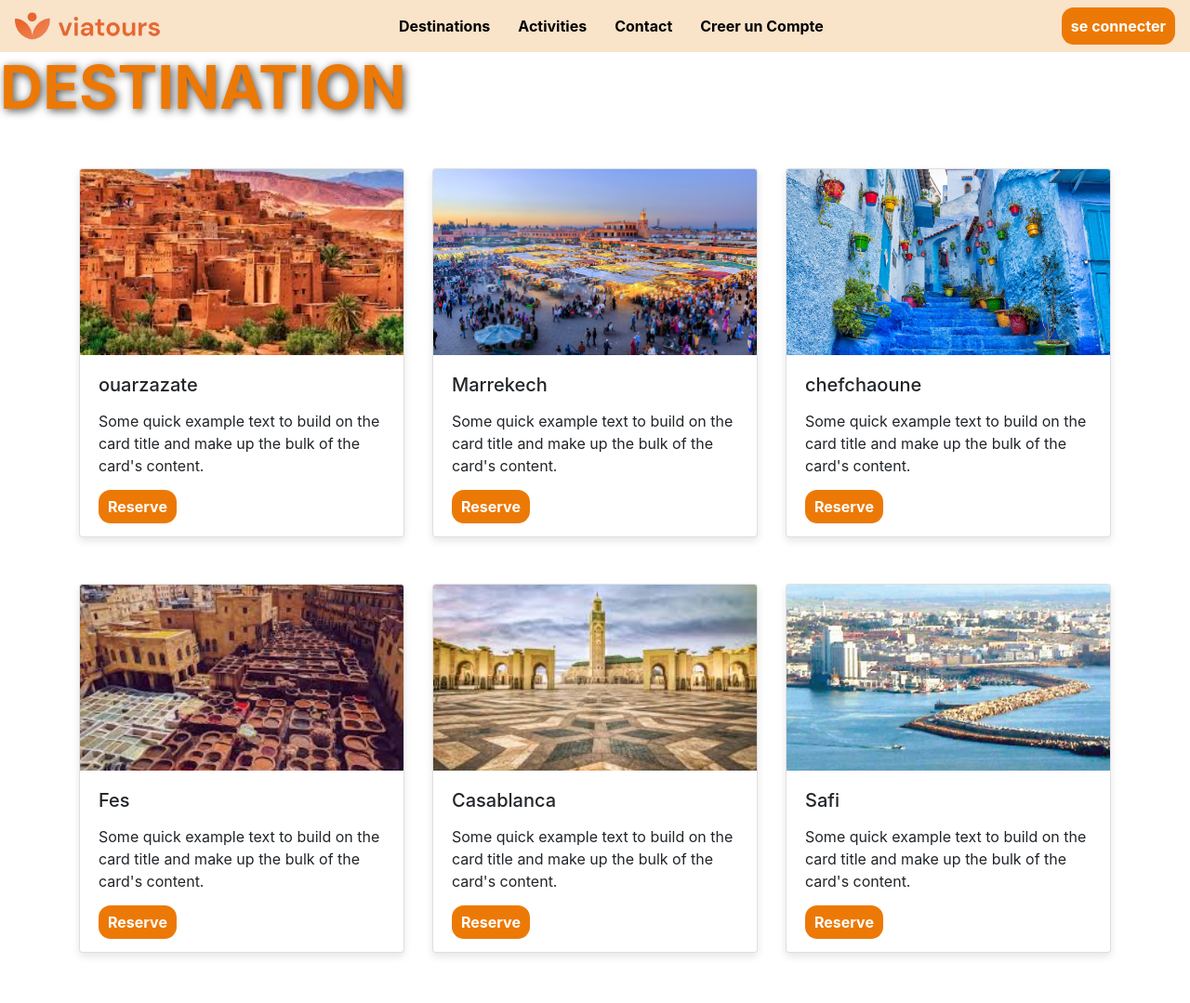
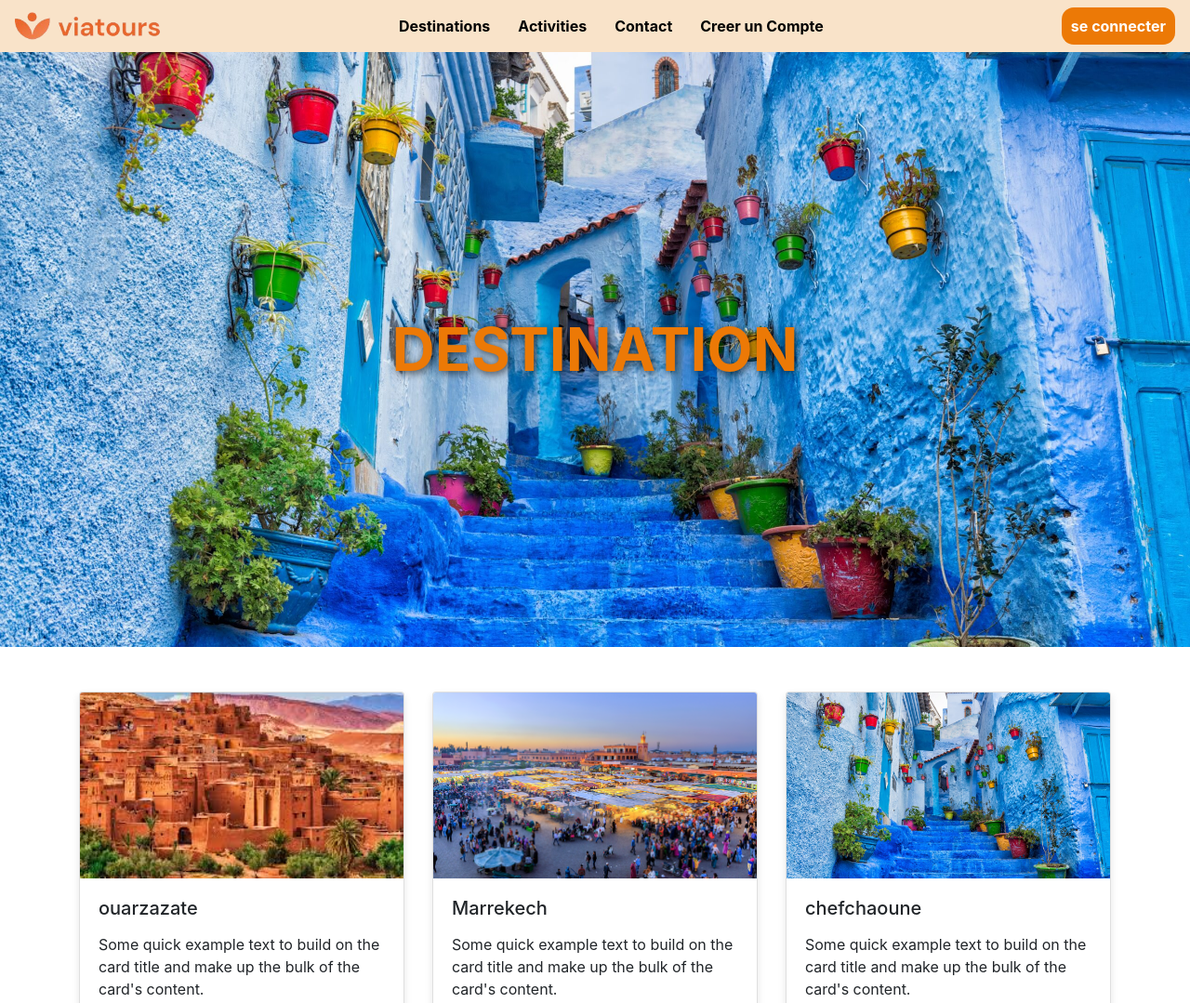
Before and after one commit to khalidboumaghdar/Enaa_Brief_2__Agence_de_voyage_partie_2, a plain HTML site: page Destination/destination.html in a window 1280 px wide. Shown: the top 1079 px of the page at 93% size. Drawn offline with nearby package versions, Linux system fonts and the light colour scheme.

```diff
--- a/Destination/destination.css
+++ b/Destination/destination.css
@@ -83,3 +83,20 @@
 .card-body p {
     margin-bottom: 20px;
 }
+
+
+.card .btn-primary {
+  background-color: rgb(236, 121, 6);
+  border-color:rgb(236, 121, 6);
+  color: white;
+}
+.tswira {
+background-image: url(image/milad-alizadeh-JibMa0FbyHw-unsplash-scaled.jpg);
+height: 80vh;
+width: 100%;
+background-size: cover;
+background-position: center;
+display: flex;
+justify-content: center;
+align-items: center;
+}
```
